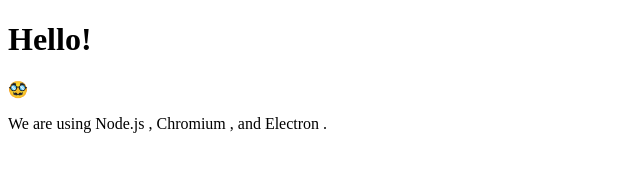
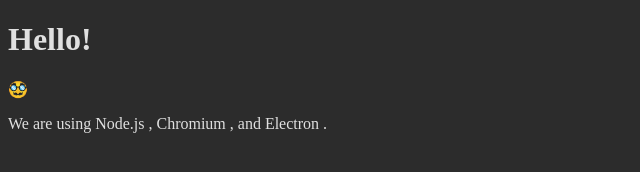
Before and after one commit to telmotrooper/sleepness, a website with bundled scripts: page index.html in a window 1280 px wide. Shown: the whole page, without its empty margins (0-640 px from the left). Built offline with nearby package versions, Linux system fonts and the light colour scheme.

Commit message:
Added basic styles

```diff
--- a/index.html
+++ b/index.html
@@ -11,6 +11,7 @@
       content="default-src 'self'; script-src 'self'"
     />
     <title>Sleepness</title>
+    <link rel="stylesheet" href="./styles.css">
   </head>
   <body>
     <h1>Hello!</h1>
--- /dev/null
+++ b/styles.css
@@ -0,0 +1,4 @@
+body {
+  background-color: #2c2c2c;
+  color: #e0e0e0;
+}
```
